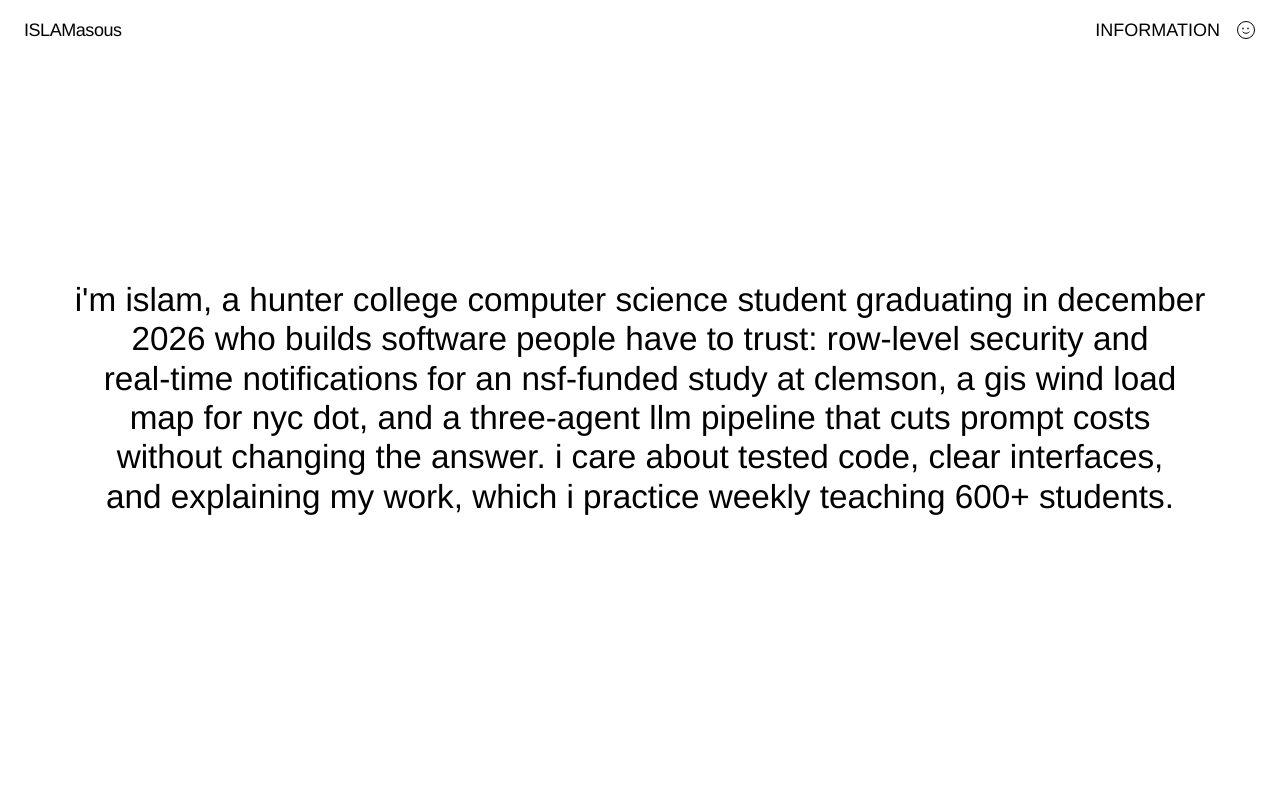
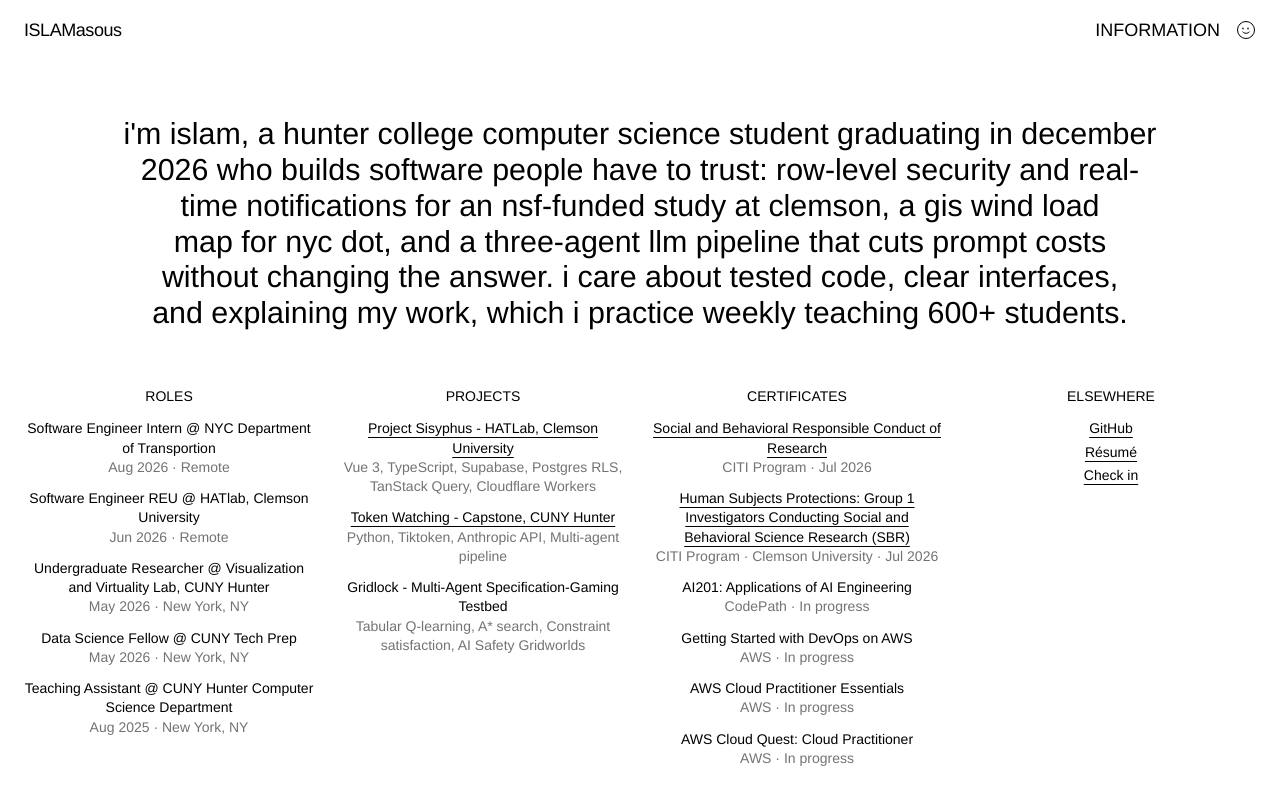
Before and after one commit to I-Asous/portfolio, a Next.js app: page /information in a window 1280 px wide. Built offline with nearby package versions, Linux system fonts and the light colour scheme.

Commit message:
Fit the information page on one screen on desktop

```diff
--- a/app/information/page.tsx
+++ b/app/information/page.tsx
@@ -7,18 +7,19 @@ const linkClass = 'underline underline-offset-4 hover:no-underline'
 
 export default function Page() {
   return (
-    <div className="md:overflow-y-auto">
-      {/* The bio fills the first screen (below the header), centered both ways. */}
-      <div className="flex min-h-[calc(100svh-3.75rem)] items-center justify-center px-5 pb-16">
-        <p className="title max-w-6xl text-center text-[clamp(1.4rem,2.6vw,2.2rem)] leading-[1.18] lowercase">
+    // On desktop the page is exactly one screen: the bio centered in the
+    // space left above the columns, which sit at the bottom. Phones scroll.
+    <div className="flex flex-col md:min-h-0 md:flex-1 md:overflow-hidden">
+      <div className="flex flex-1 items-center justify-center px-5 py-12 md:py-4">
+        <p className="title max-w-6xl text-center text-[clamp(1.2rem,min(2.6vw,3.8vh),2.2rem)] leading-[1.18] lowercase">
           {bio}
         </p>
       </div>
 
-      <div className="grid grid-cols-1 gap-x-6 gap-y-12 px-5 pb-16 text-center text-sm leading-snug sm:grid-cols-2 md:px-6 lg:grid-cols-4">
+      <div className="grid shrink-0 grid-cols-1 gap-x-6 gap-y-12 px-5 pb-8 text-center text-sm leading-snug sm:grid-cols-2 md:px-6 lg:grid-cols-4">
         <section>
-          <h2 className="mb-4 uppercase">Roles</h2>
-          <ul className="space-y-4">
+          <h2 className="mb-[min(1rem,1.6vh)] uppercase">Roles</h2>
+          <ul className="space-y-[min(1rem,1.5vh)]">
             {roles.map((role) => (
               <li key={role.role}>
                 <p>{role.role}</p>
@@ -32,8 +33,8 @@ export default function Page() {
         </section>
 
         <section>
-          <h2 className="mb-4 uppercase">Projects</h2>
-          <ul className="space-y-4">
+          <h2 className="mb-[min(1rem,1.6vh)] uppercase">Projects</h2>
+          <ul className="space-y-[min(1rem,1.5vh)]">
             {projects.map((project) => (
               <li key={project.slug}>
                 {project.hasCaseStudy ? (
@@ -50,8 +51,8 @@ export default function Page() {
         </section>
 
         <section id="certificates" className="scroll-mt-6">
-          <h2 className="mb-4 uppercase">Certificates</h2>
-          <ul className="space-y-4">
+          <h2 className="mb-[min(1rem,1.6vh)] uppercase">Certificates</h2>
+          <ul className="space-y-[min(1rem,1.5vh)]">
             {certificates.map((cert) => (
               <li key={cert.name}>
                 {cert.link ? (
@@ -70,7 +71,7 @@ export default function Page() {
         </section>
 
         <section>
-          <h2 className="mb-4 uppercase">Elsewhere</h2>
+          <h2 className="mb-[min(1rem,1.6vh)] uppercase">Elsewhere</h2>
           <ul className="space-y-1">
             <li>
               <a href="https://github.com/I-Asous" target="_blank" rel="noopener noreferrer" className={linkClass}>
```
